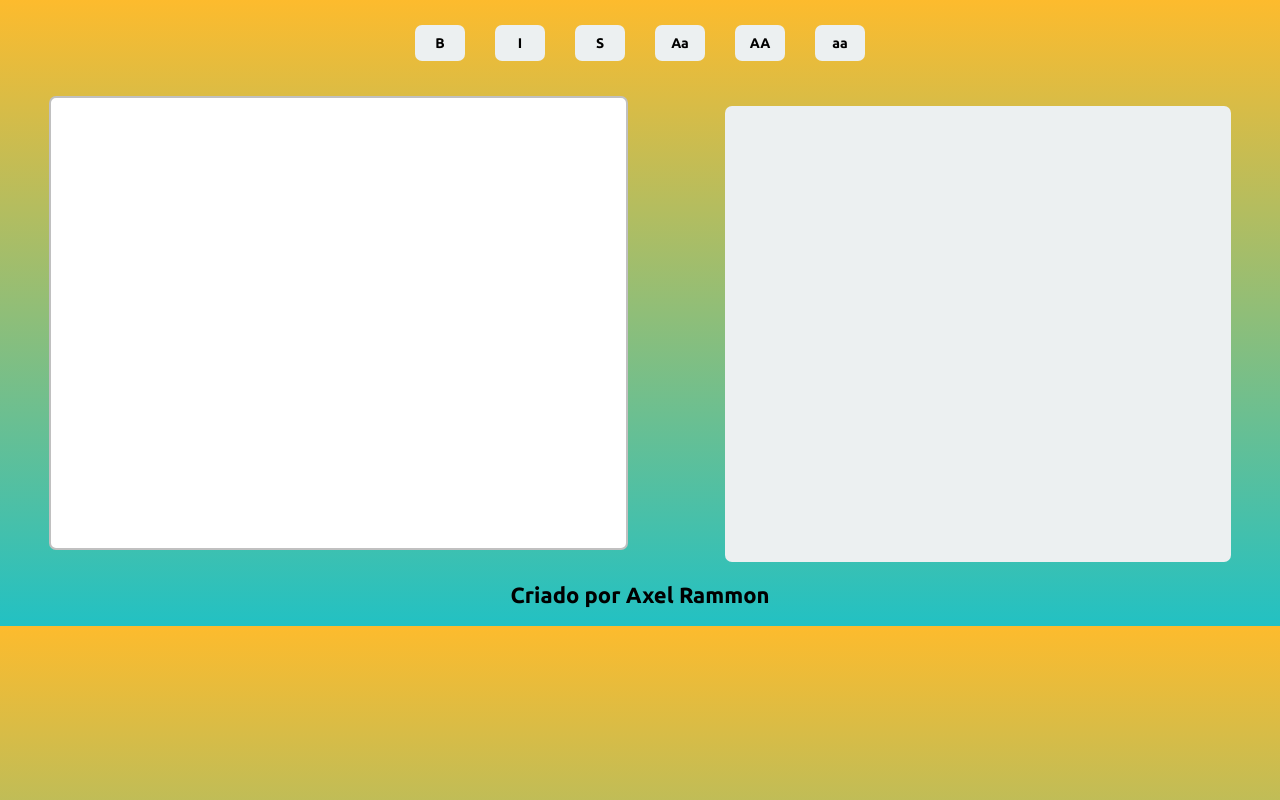
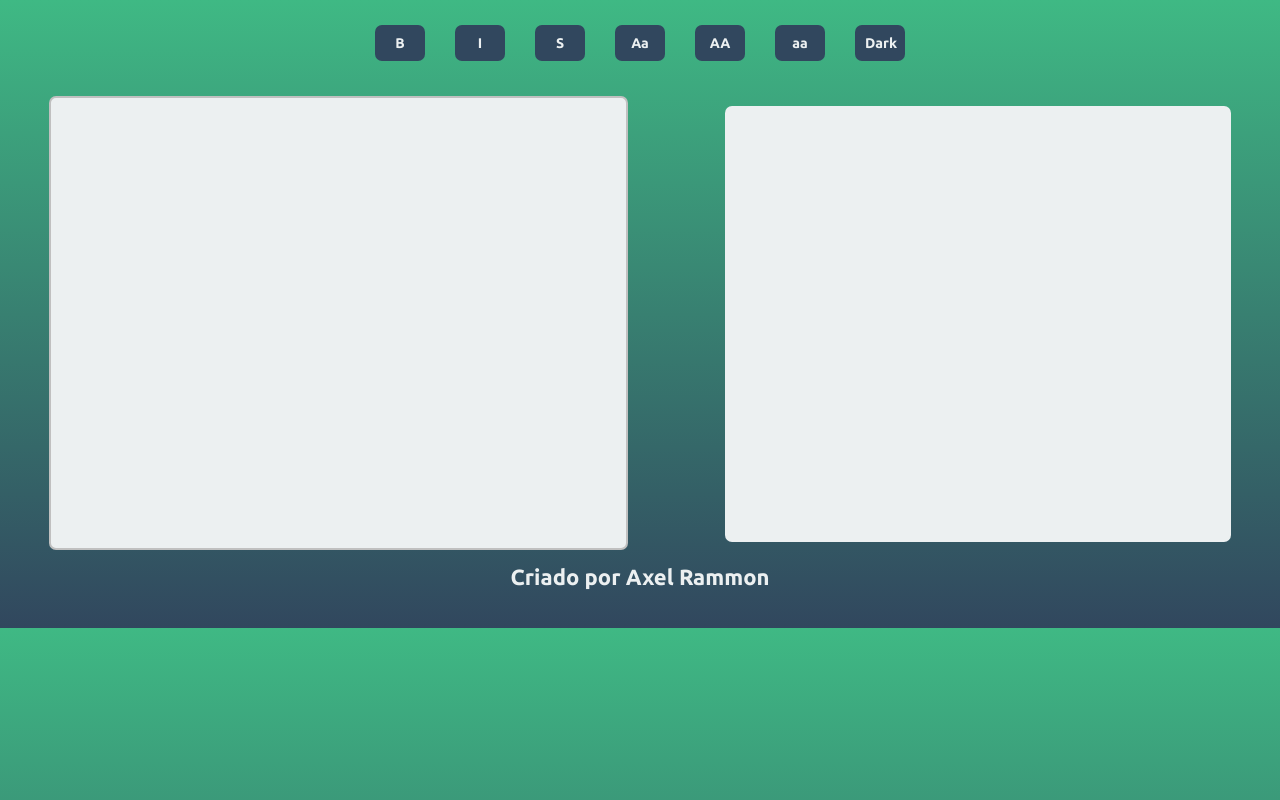
Before and after one commit to axelrammon/format-text, a Vue app: page / in a window 1280 px wide. Built offline with nearby package versions, Linux system fonts and the light colour scheme.

Commit message:
update project

```diff
--- a/src/App.vue
+++ b/src/App.vue
@@ -22,7 +22,7 @@ export default {
 
   body {
     background: rgb(34,193,195);
-    background: linear-gradient(0deg, rgba(34,193,195,1) 0%, rgba(253,187,45,1) 100%);
+    background: linear-gradient(0deg, rgba(49,71,94,1) 0%,rgba(63,185,132,1) 100%);
   }
 
 </style>
--- a/src/components/FormatText.vue
+++ b/src/components/FormatText.vue
@@ -7,6 +7,7 @@
       <button @click="primeiraMaiuscula()" v-bind:style="{backgroundColor: primeiraMaiusAativo}">Aa</button>
       <button @click="maiuscula()" v-bind:style="{backgroundColor: maiusculaAtivo}">AA</button>
       <button @click="minuscula()" v-bind:style="{backgroundColor: minusculaAtivo}">aa</button>
+      <button @click="darkSelector()" v-bind:style="{backgroundColor: darkBgAtivo}">Dark</button>
     </div>
     <div id="forms">
       <div>
@@ -16,8 +17,9 @@
           cols="70"
           rows="30"
           minlength="1"
-          maxlength="500"
+          maxlength="700"
           v-model="text"
+          v-bind:style="{backgroundColor: darkBg, color: darkColor}"
         ></textarea>
       </div>
       <div>
@@ -25,7 +27,8 @@
           id="textEditar"
           v-bind:style="
             {
-              color: cores,
+              backgroundColor: darkBg,
+              color: darkColor,
               fontWeight: pesoFonte,
               fontStyle: italicoFonte,
               textDecoration: sublinhadoFonte,
@@ -48,7 +51,6 @@ export default {
     return {
       text: '',
       textEditar: '',
-      cores: 'black',
 
       // BACKGROUND ATIVO
       negritoAtivo: '',
@@ -57,12 +59,15 @@ export default {
       primeiraMaiusAativo: '',
       maiusculaAtivo: '',
       minusculaAtivo: '',
+      darkBgAtivo: '',
 
       // CONFIGURAÇÕES
       pesoFonte: '',
       italicoFonte: '',
       sublinhadoFonte: '',
-      transformFonte: ''
+      transformFonte: '',
+      darkColor: '#161b22',
+      darkBg: '#ecf0f1',
     }
   },
 
@@ -71,7 +76,7 @@ export default {
     negrito: function() {
       if (this.pesoFonte === '') {
         this.pesoFonte = 'bold'
-        this.negritoAtivo = '#cecccc'
+        this.negritoAtivo = '#3b6ea3'
       } else {
         this.pesoFonte = ''
         this.negritoAtivo = ''
@@ -81,7 +86,7 @@ export default {
     italico: function() {
       if (this.italicoFonte === '') {
         this.italicoFonte = 'italic'
-        this.italicoAtivo = '#cecccc'
+        this.italicoAtivo = '#3b6ea3'
       } else {
         this.italicoFonte = ''
         this.italicoAtivo = ''
@@ -91,7 +96,7 @@ export default {
     sublinhado: function() {
       if (this.sublinhadoFonte === '') {
         this.sublinhadoFonte = 'underline'
-        this.sublinhadoAtivo = '#cecccc'
+        this.sublinhadoAtivo = '#3b6ea3'
       } else {
         this.sublinhadoFonte = ''
         this.sublinhadoAtivo = ''
@@ -101,7 +106,7 @@ export default {
     primeiraMaiuscula: function() {
       if (this.transformFonte === '' || this.transformFonte === 'uppercase' || this.transformFonte === 'lowercase') {
         this.transformFonte = 'capitalize'
-        this.primeiraMaiusAativo = '#cecccc'
+        this.primeiraMaiusAativo = '#3b6ea3'
         this.maiusculaAtivo = ''
         this.minusculaAtivo = ''
       } else {
@@ -113,7 +118,7 @@ export default {
     maiuscula: function() {
       if (this.transformFonte === '' || this.transformFonte === 'capitalize' || this.transformFonte === 'lowercase') {
         this.transformFonte = 'uppercase'
-        this.maiusculaAtivo = '#cecccc'
+        this.maiusculaAtivo = '#3b6ea3'
         this.primeiraMaiusAativo = ''
         this.minusculaAtivo = ''
       } else {
@@ -125,7 +130,7 @@ export default {
     minuscula: function() {
       if (this.transformFonte === '' || this.transformFonte === 'uppercase' || this.transformFonte === 'capitalize') {
         this.transformFonte = 'lowercase'
-        this.minusculaAtivo = '#cecccc'
+        this.minusculaAtivo = '#3b6ea3'
         this.primeiraMaiusAativo = ''
         this.maiusculaAtivo = ''
       } else {
@@ -133,6 +138,18 @@ export default {
         this.minusculaAtivo = ''
       }
     },
+
+    darkSelector: function() {
+      if (this.darkBg === '') {
+        this.darkColor = '#161b22'
+        this.darkBg = '#ecf0f1'
+        this.darkBgAtivo = '#3b6ea3'
+      } else  {
+        this.darkColor = '#ecf0f1'
+        this.darkBg = '#161b22'
+        this.darkBgAtivo = ''
+      }
+    }
 
   }
 }
@@ -146,6 +163,8 @@ export default {
     resize: none;
     border: 2px solid #c0c0c0;
     border-radius: 7px;
+    background-color: #ecf0f1;
+    color: #161b22;
     /* outline: none; */
   }
 
@@ -163,12 +182,13 @@ export default {
     border: none;
     border-radius: 7px;
     font: normal 600 14px 'Ubuntu';
-    background-color: #ecf0f1;
+    background-color: #31475E;
+    color: #ecf0f1;
     transition: .5s;
   }
 
   #botoes button:hover {
-    background-color: #cecccc;
+    background-color: #3b6ea3;
     transition: .5s;
   }
 
@@ -185,9 +205,10 @@ export default {
     display: flex;
     flex: wrap;
     width: 500px;
-    height: 450px;
+    height: 430px;
     max-width: 500px;
     background-color: #ecf0f1;
+    color: #161b22;
     border-radius: 7px;
     padding: 3px;
     word-break: break-word;
@@ -195,10 +216,10 @@ export default {
 
   footer {
     /* padding: 20px; */
-    height: 44px;
+    height: 64px;
     text-align: center;
     font: normal 600 22px 'Ubuntu';
-    color: #000;
+    color: #ecf0f1;
   }
 
 
```
